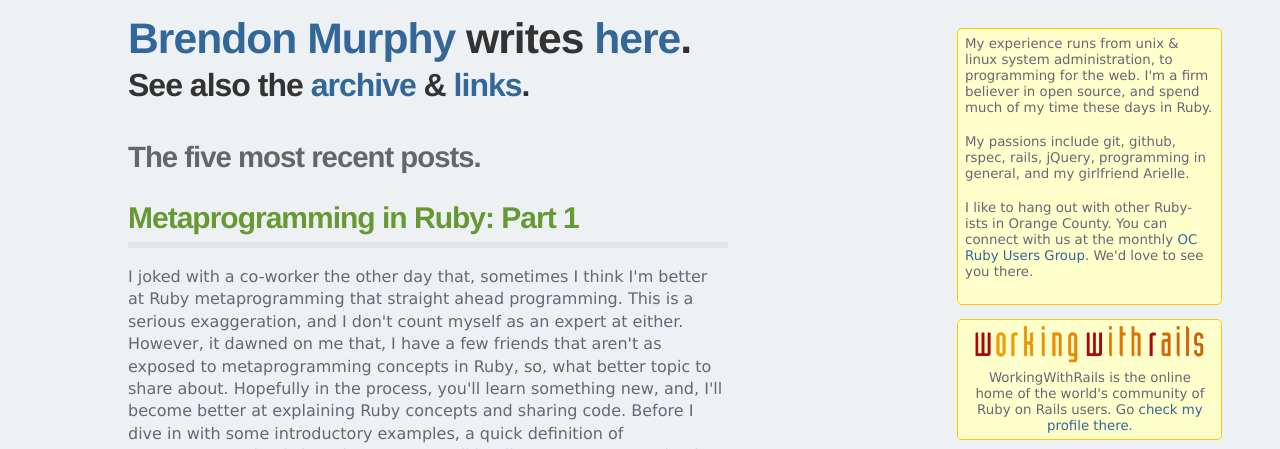
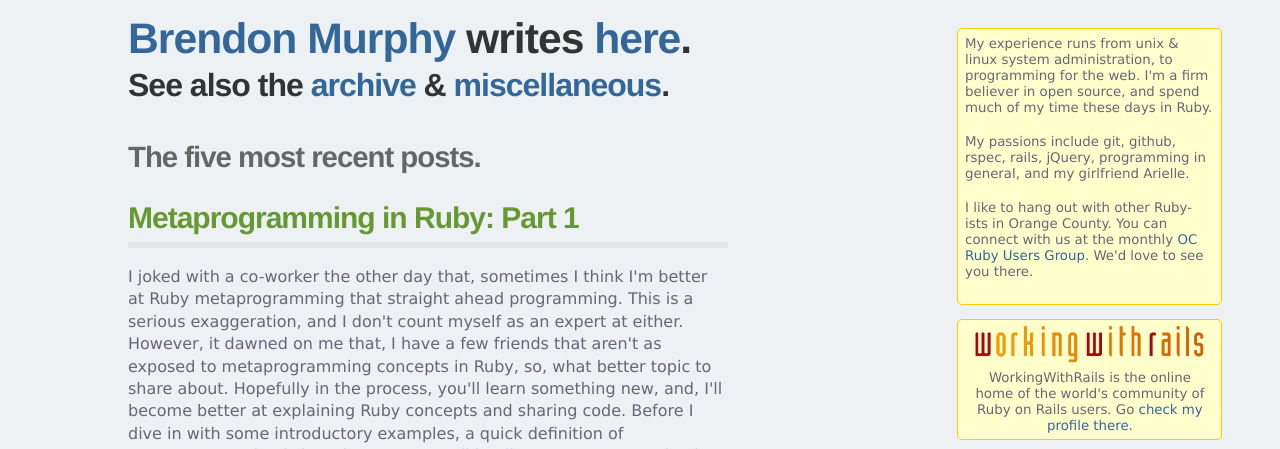
Before and after one commit to bemurphy/bemurphy.github.io, a Jekyll site: the page built from index.html, in a window 1280 px wide and 900 px high, cut to the strip 0-449 px from the top of the window. Built offline with Jekyll 4.4.1, drawn with Linux system fonts in a browser that asks for light colours; comment, search, counter and statistics services are not loaded.

Commit message:
switched out links for miscellaneous

```diff
--- a/_layouts/default.html
+++ b/_layouts/default.html
@@ -17,7 +17,7 @@
       </h1>
       <h2 id="subtitle">
         See also the <a href="/archive.html" title="Archive">archive</a> &amp;
-        <a href="/links.html">links</a>.
+        <a href="/miscellaneous.html">miscellaneous</a>.
       </h2>
     </header>
     <sidebar id="sidebar">
@@ -50,7 +50,7 @@
         <a href="/" title="Home">Home</a> &bull;
         <a href="/about.html" title="About the author and site">About</a> &bull;
         <a href="/archive.html" title="Archived writing">Archive</a> &bull;
-        <a href="/links.html" title="Links">Links</a>
+        <a href="/miscellaneous.html" title="Miscellaneous">Miscellaneous</a>
 
         <div id="cse" style="width: 100%;">Loading</div>
         <script src="http://www.google.com/jsapi" type="text/javascript"></script>
```
Also changed, not shown: miscellaneous.textile (renamed from links.textile).
